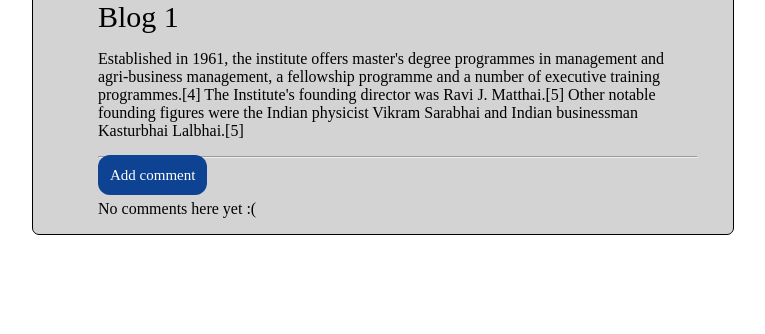
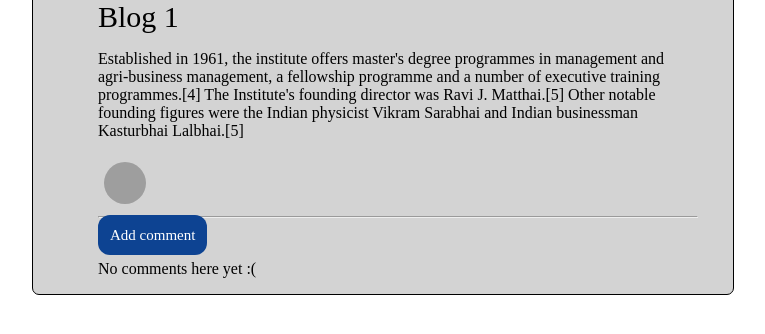
Before and after one commit to sumanthreddyc/django_project, a Django app: page /post/9/ in a window 1280 px wide. Shown: the part 135-469 px from the top of the page, without its empty margins (86-851 px from the left). Run offline with Django 3.2, Linux system fonts and the light colour scheme; data comes from the database, SQL or seed files in the repository; both versions use the stored data as it was after the commit; grey boxes are pictures that could not be loaded.

Commit message:
First Commit

```diff
--- a/blog/templates/blog/post_detail.html
+++ b/blog/templates/blog/post_detail.html
@@ -20,6 +20,7 @@
 			<hr class ="new">
 			<a href = "{% url 'post-detail' post.id %}" class = "link">{{ post.title }}</a>
 			<p>{{ post.content }}</p>
+			<img src="{{ post.image.url }}" width="42" height="42">
 
 
 			<div>
```
Also changed, not shown: db.sqlite3.
